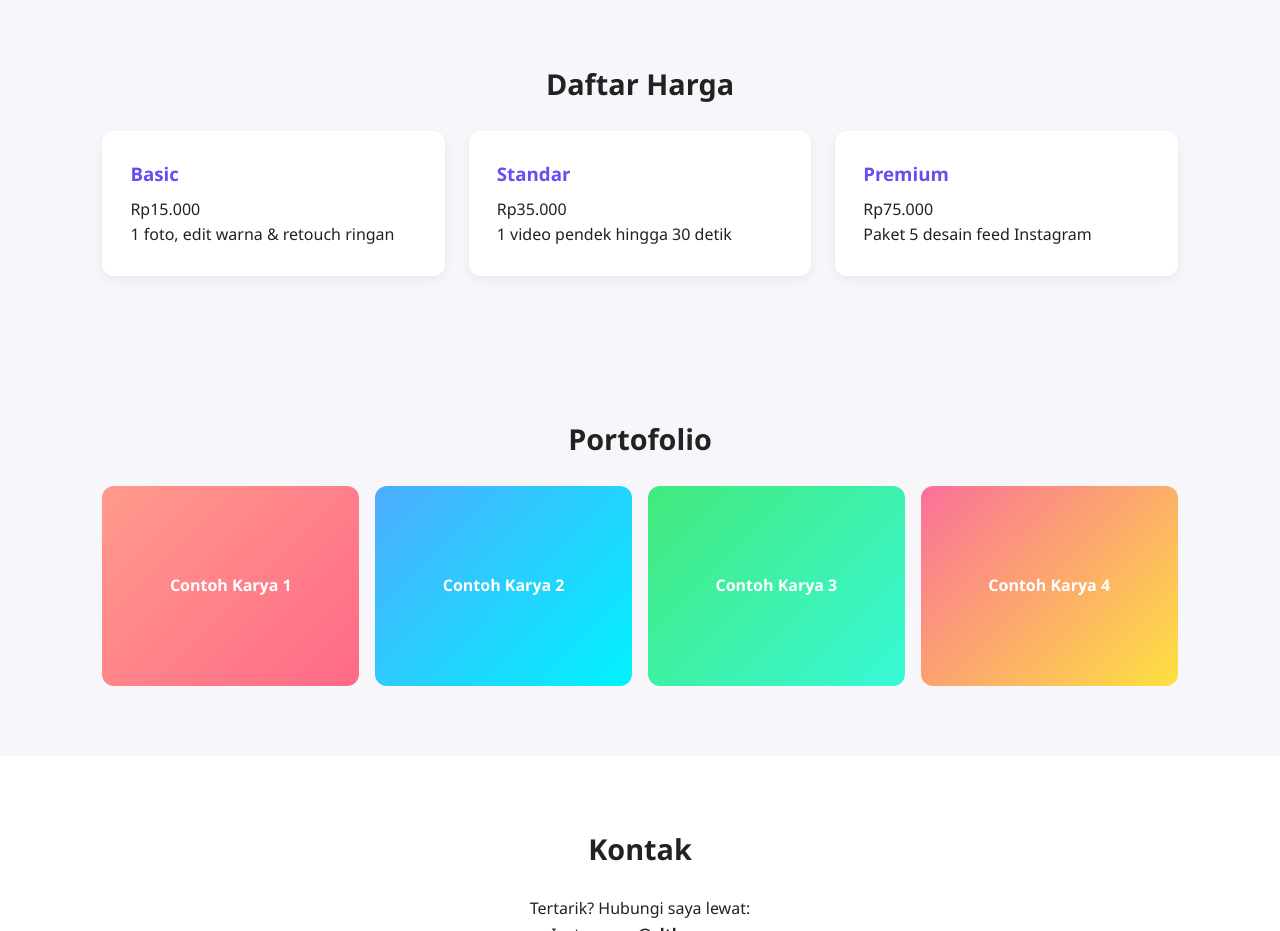
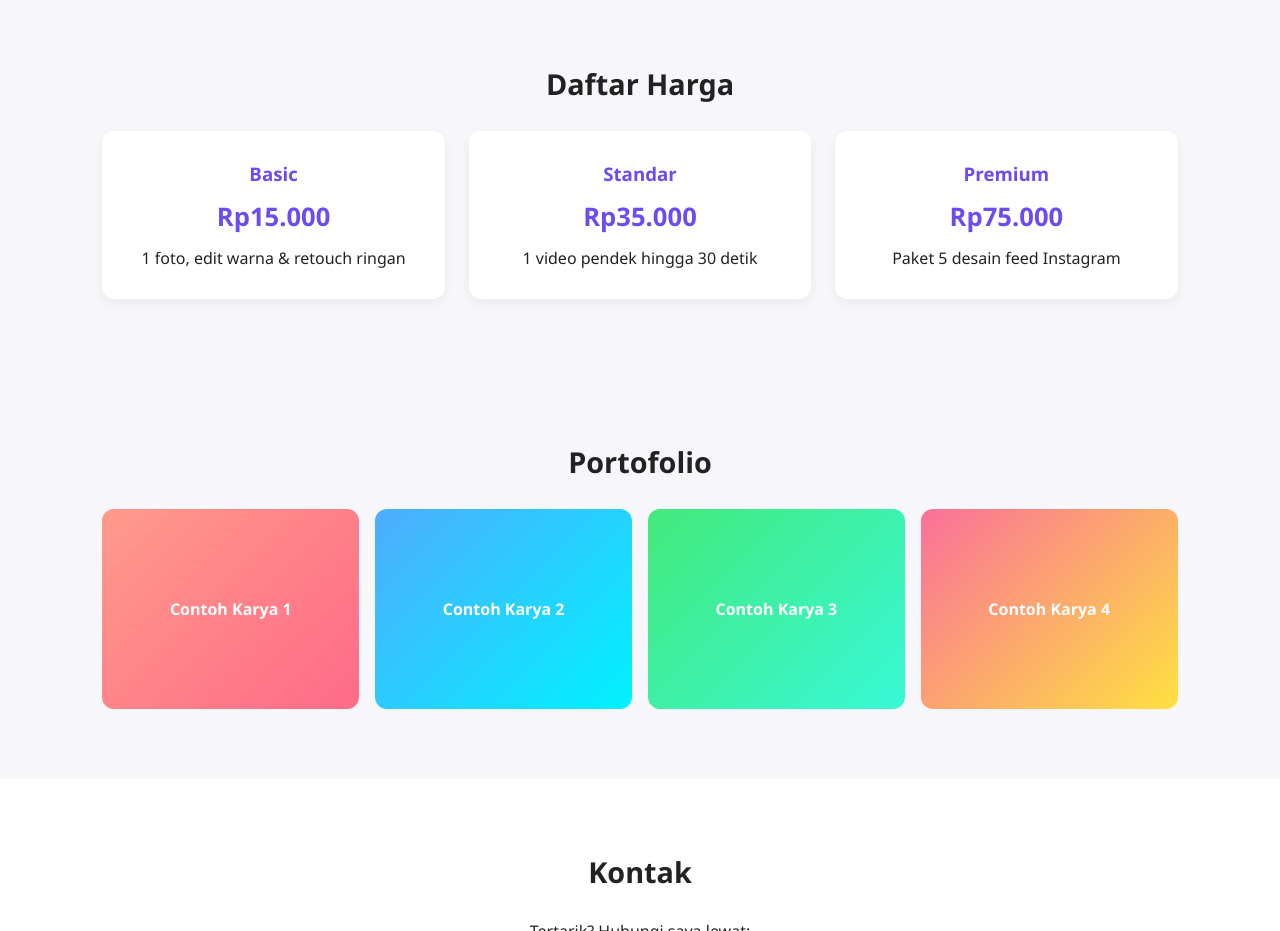
Before and after one commit to Slthnvm/Pemrograman-Website, a plain HTML site: page index.html in a window 1280 px wide. Shown: the part 1160-2091 px from the top of the page. Drawn offline with Linux system fonts and the light colour scheme.

Commit message:
Tambah gaya untuk daftar harga

```diff
--- a/style.css
+++ b/style.css
@@ -171,3 +171,15 @@ footer {
     font-size: 1.8rem;
   }
 }
+
+/* ===== Daftar harga ===== */
+.harga {
+  text-align: center;
+}
+
+.nominal {
+  font-size: 1.6rem;
+  font-weight: bold;
+  color: #6c4cf1;
+  margin: 8px 0;
+}
```
